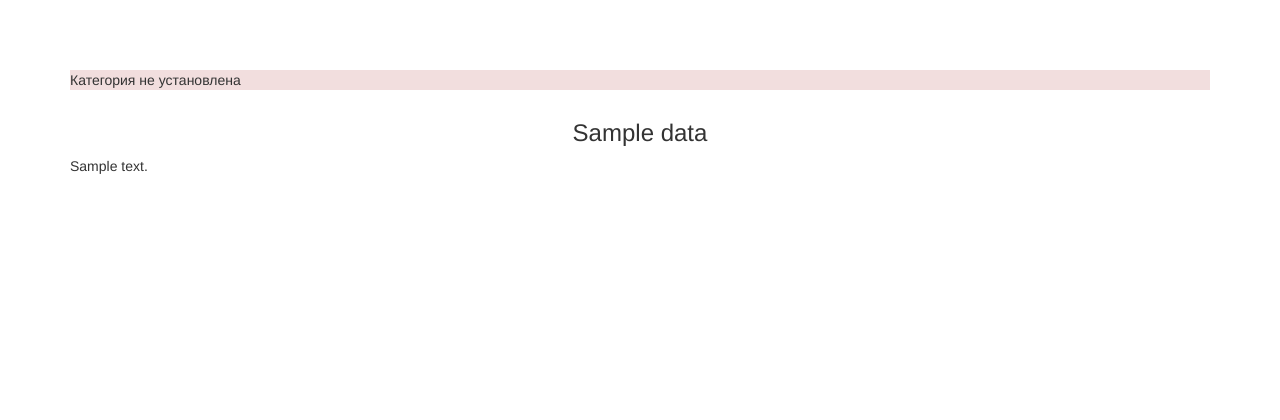
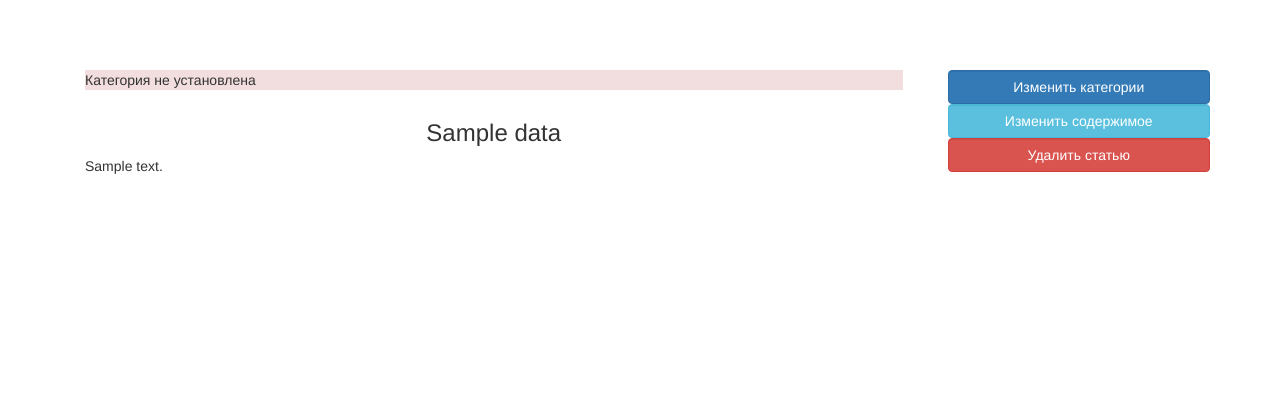
Before and after one commit to rikosage/blog, a Yii app: template views/article/article.php in a window 1280 px wide. Shown: the top 420 px of the page. Run offline with PHP 8.4 and a stand-in for Yii, Linux system fonts and the light colour scheme; the template is opened without the code that fills it: most values are stand-ins (such as "Sample title", 1, 10 or a date in 2020); data that the repository does not hold is empty; some libraries are stand-ins or nearby versions.

```diff
--- a/views/article/article.php
+++ b/views/article/article.php
@@ -2,6 +2,7 @@
 <?php $this->title = "Статья: ".$data->title ?>
 
 <div class="row">
+  <div class="col-lg-9">
     <div class="col-lg-12 article-category text-left">
       <?php if (isset($data->category[0]->id)): ?>
         <a href="<?=Url::to('/article/index?category_id='.$data->category[0]->id)?>">
@@ -16,10 +17,12 @@
       </a>
       <?php endif ?>
     </div>
-</div>
-<div class="row">
     <div class="col-lg-12 article-title text-center"><h3><?=$data->title?></h3></div>
-</div>
-<div class="row">
    <div class="col-lg-12 article-content text-left"><p><?=$data->full_content?></p></div>
   </div>
+   <div class="col-lg-3">
+    <button class = "btn btn-primary form-control">Изменить категории</button>
+    <button class = "btn btn-info form-control">Изменить содержимое</button>
+    <button class = "btn btn-danger form-control">Удалить статью</button>
+  </div>
+</div>
```
Also changed, not shown: controllers/ArticleController.php (+26 -0 lines), controllers/CategoryController.php (+39 -0 lines). Lines whose indentation alone changed are shown as unchanged.
